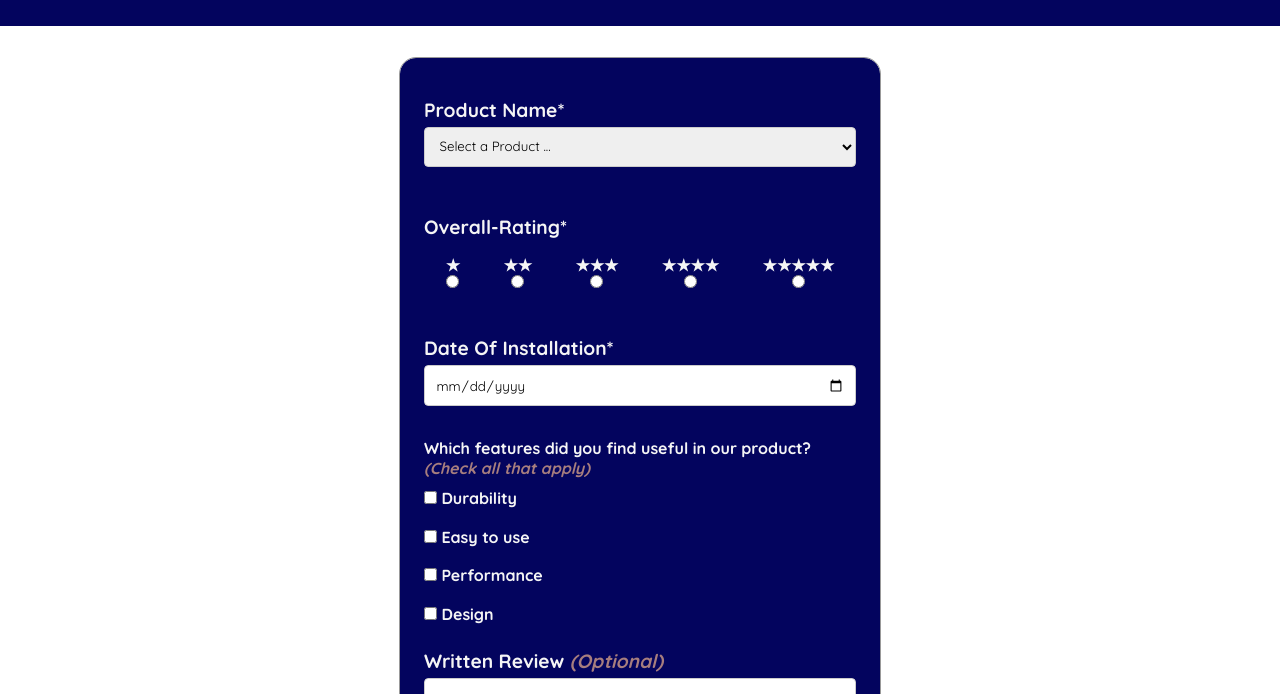
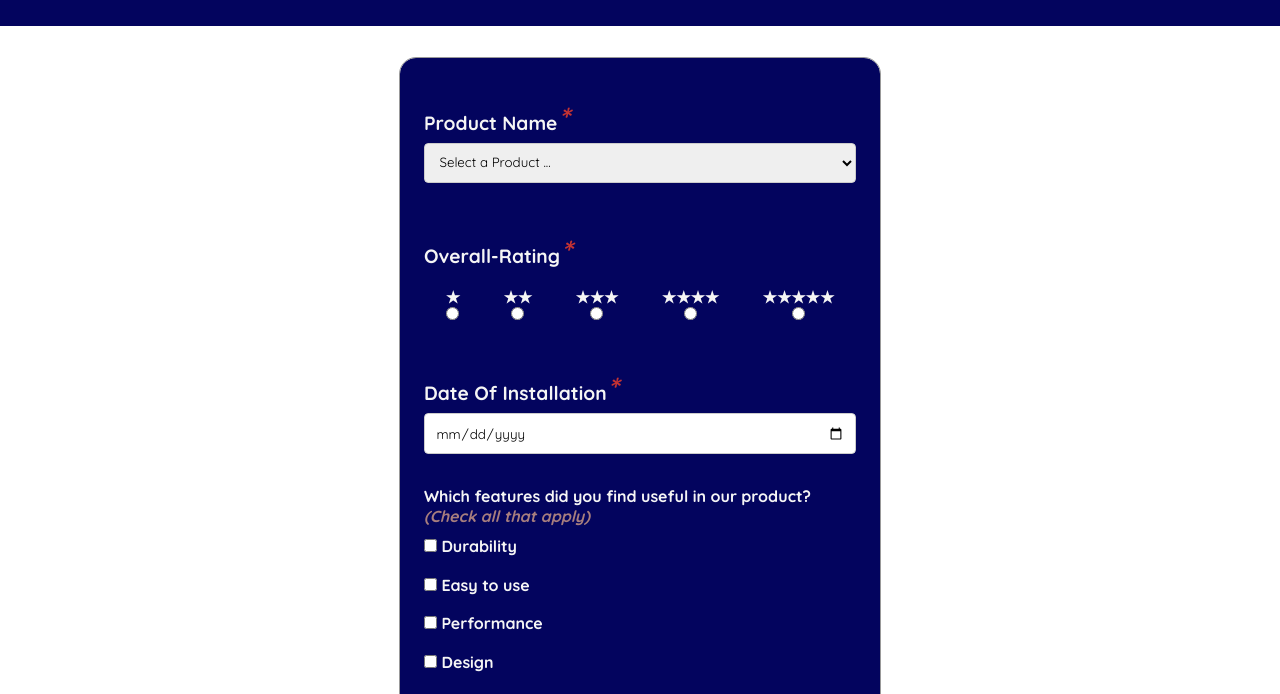
Before and after one commit to nwaxon2020/wdd131, a plain HTML site: page form.html in a window 1280 px wide. Shown: the part 72-766 px from the top of the page. Drawn offline with Linux system fonts and the light colour scheme.

Commit message:
required font size adjusted

```diff
--- a/form.html
+++ b/form.html
@@ -26,13 +26,13 @@
     </header>
     <main>
         <form id="review-form">
-            <label for="product">Product Name*</label>
+            <label for="product">Product Name<span>*</span></label>
             <select  name="product" id="product" required>
                 <option value="" disabled selected>Select a Product ...</option>
                 <!-- dynamic options here -->
             </select>
 
-            <label for="over-rating">Overall-Rating*</label>
+            <label for="over-rating">Overall-Rating<span>*</span></label>
             <div id="rating">
                 <div>
                     <label for="star1">★</label>
@@ -60,7 +60,7 @@
                 </div>
 
             </div>
-            <label for="date">Date Of Installation*</label>
+            <label for="date">Date Of Installation<span>*</span></label>
             <input type="date" name="date" id="date" required>
 
             <label>Which features did you find useful in our product? <br><span>(Check all that apply)</span></label>
--- a/styles/form.css
+++ b/styles/form.css
@@ -46,6 +46,13 @@ label[for="write-review"],
 label[for="sender-name"]{
     display: inline-block;
     font-size: 1.2rem;
+}
+form label[for="product"] span,
+label[for="over-rating"] span,
+label[for="date"] span{
+
+    font-size: 2rem;
+    color: rgb(196, 51, 51);
 }
 
 label span{
```
